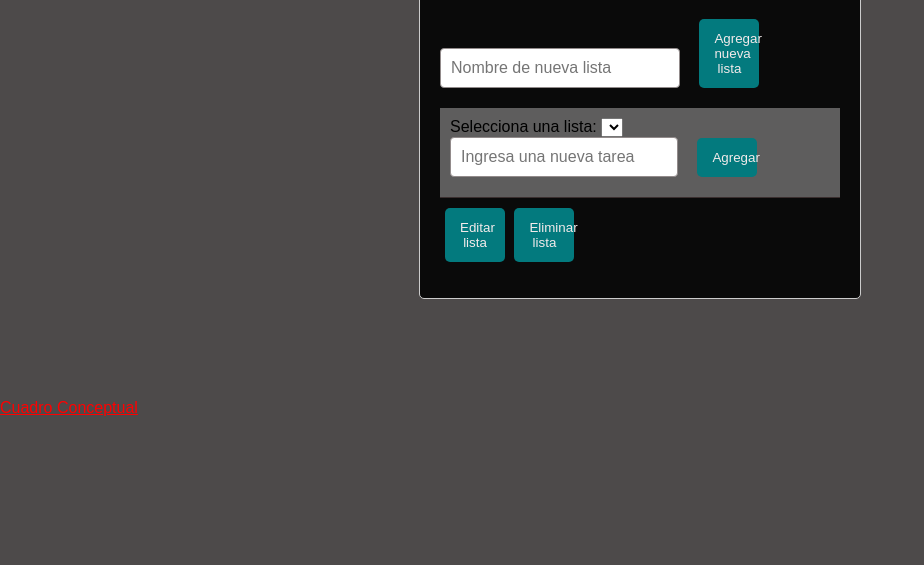
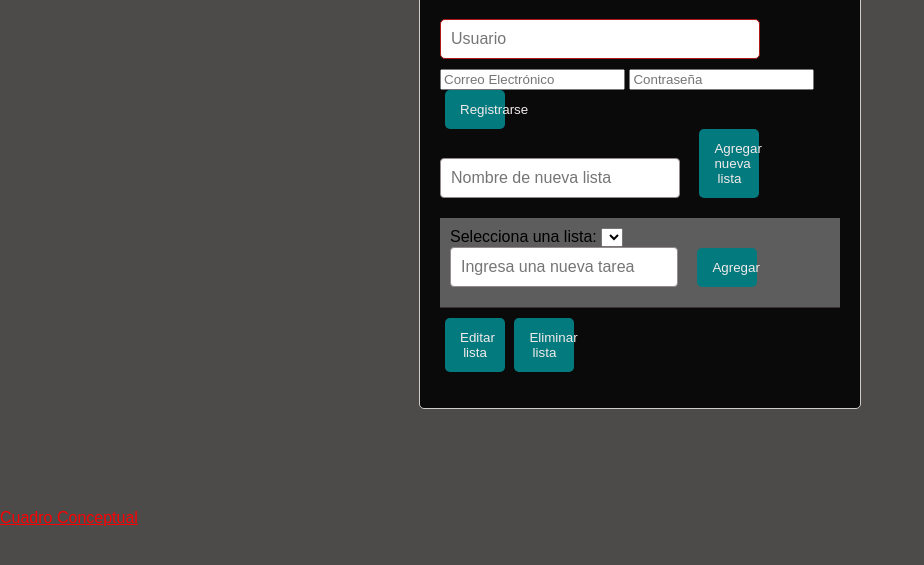
Before and after one commit to CapitanaIzi/ListaTareasYout, a plain HTML site: page index.html in a window 1280 px wide. Shown: the part 219-784 px from the top of the page, without its empty margins (0-924 px from the left). Drawn offline with Linux system fonts and the light colour scheme.

Commit message:
Actualizar .gitignore y otros cambios

```diff
--- a/index.html
+++ b/index.html
@@ -9,6 +9,13 @@
 <body>
     <div class="contenedor">
         <h1>Aplicación de Lista de Tareas</h1>
+        <form id="registerForm">
+            <input type="text" name="username" placeholder="Usuario" required />
+            <input type="email" name="email" placeholder="Correo Electrónico" required />
+            <input type="password" name="password" placeholder="Contraseña" required />
+            <button type="submit">Registrarse</button>
+          </form>
+
 
         <div id="contenedorDeListas">
             <input type="text" id="entradaLista" placeholder="Nombre de nueva lista" />
```
Also changed, not shown: 1 other file.
